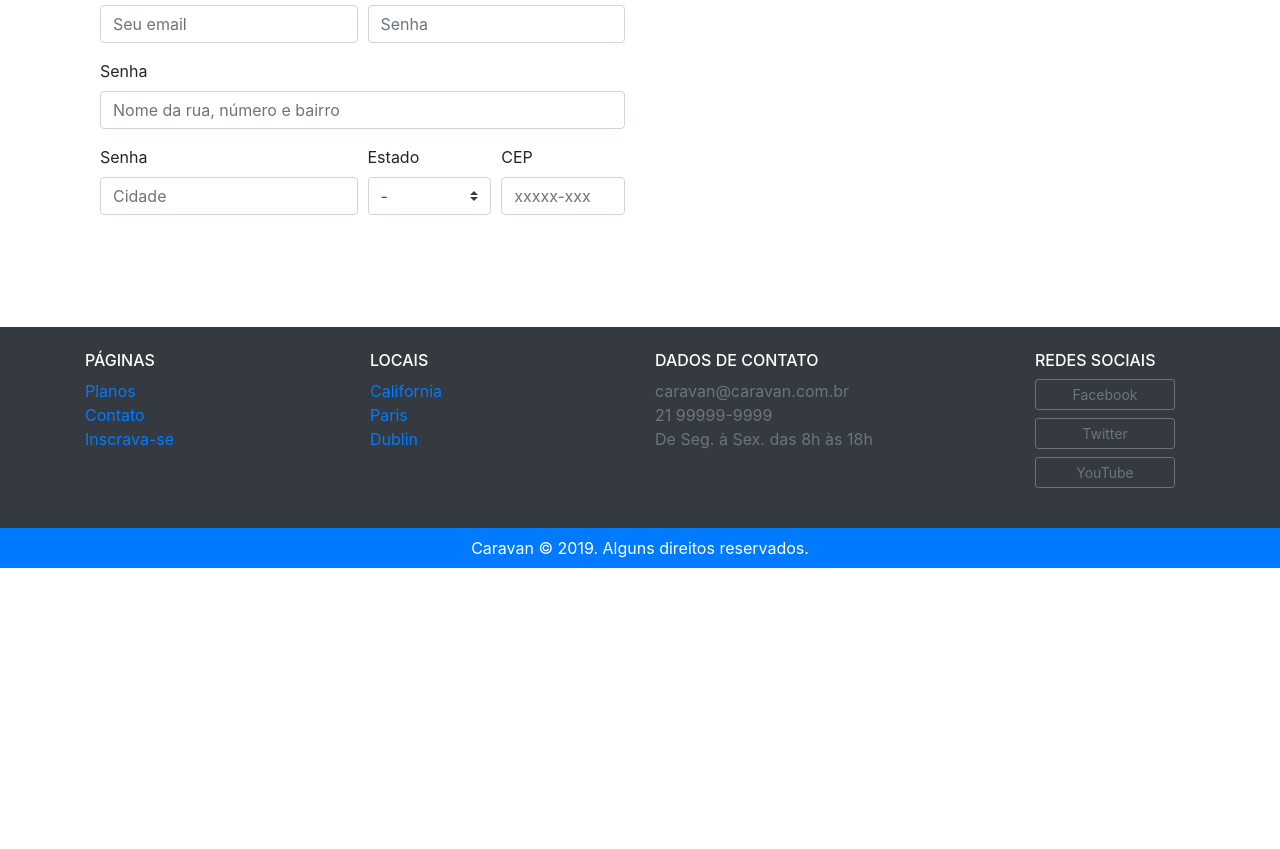
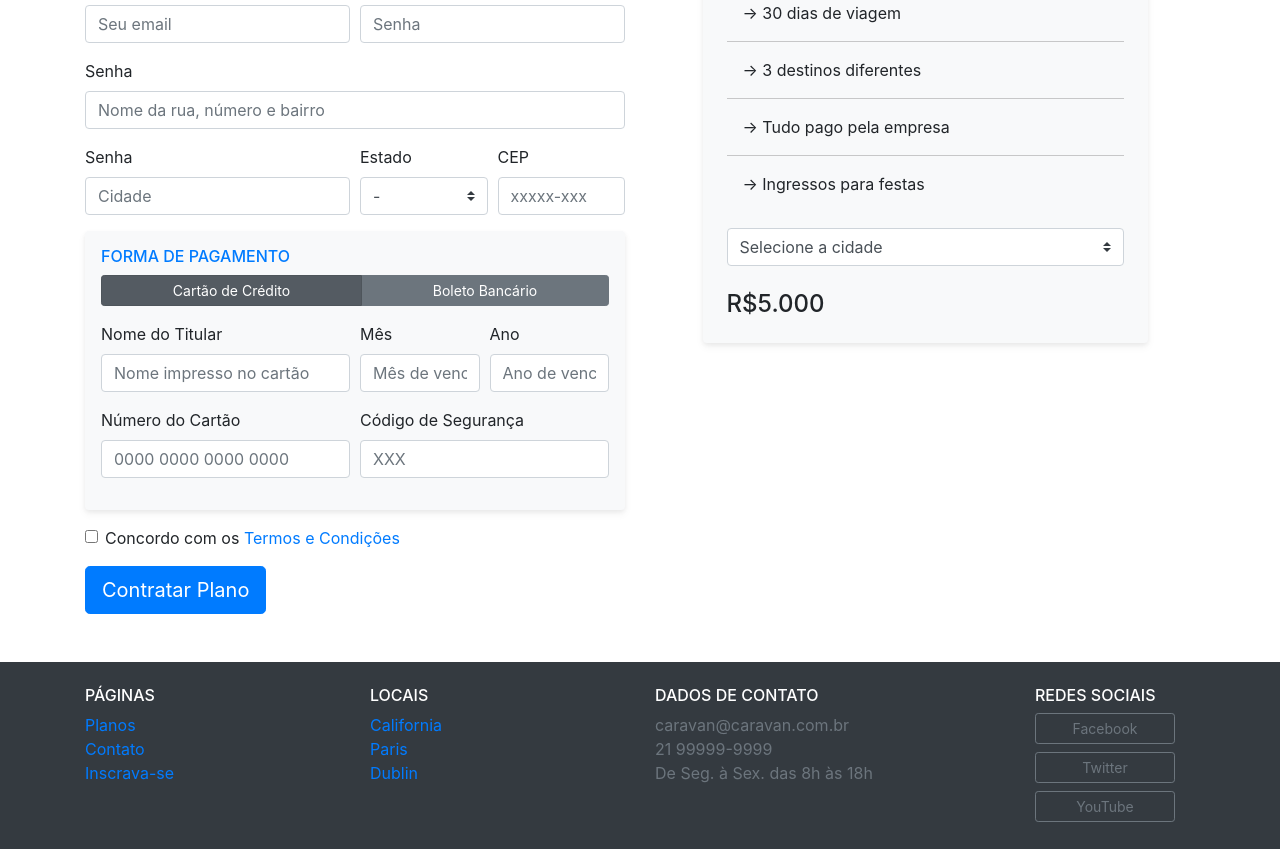
Before and after one commit to kevenndc/caravan, a plain HTML site: page inscricao.html in a window 1280 px wide. Shown: the part 378-1227 px from the top of the page. Before the commit the page ends 946 px from the top, so only its background shows below. Drawn offline with nearby package versions, Linux system fonts and the light colour scheme.

Commit message:
Added the Payment form

```diff
--- a/app.js
+++ b/app.js
@@ -0,0 +1,3 @@
+$(function () {
+    $('[data-toggle="tooltip"]').tooltip()
+})
--- a/inscricao.html
+++ b/inscricao.html
@@ -5,7 +5,7 @@
     <meta name="viewport" content="width=device-width, initial-scale=1.0">
     <meta http-equiv="X-UA-Compatible" content="ie=edge">
 
-    <link href="css/bootstrap.css" rel="stylesheet">
+    <link href="css/bootstrap.min.css" rel="stylesheet">
     <link href="css/style.css" rel="stylesheet" >
 
     <title>Caravan - Inscrição</title>
@@ -86,7 +86,6 @@
             <h2 class="display-4 text-primary">INSCREVA-SE</h2>
         </div>
         <div class="row">
-            <div class="col-lg mb-5">
             <form action="" class="col-lg-6">
                 <div class="form-row">
                     <div class="form-group col-md-6">
@@ -151,7 +150,76 @@
                         <input type="text" class="form-control" id="inputCep" placeholder="xxxxx-xxx">
                     </div>
                 </div>
+                <div class="bg-light rounded box-shadow p-3 form-group">
+                    <h2 class="h6 text-primary">FORMA DE PAGAMENTO</h2>
+                    <nav class="nav btn-group mb-3" id="formaPagamento" role="tablist">
+                        <button type="button" class="btn btn-secondary btn-sm active" id="nav-cartao-tab" data-toggle="tab" href="#nav-cartao" role="tab" aria-controls="nav-cartao" aria-selected="true">Cartão de Crédito</button>
+                        <button type="button" class="btn btn-secondary btn-sm" id="nav-boleto-tab" data-toggle="tab" href="#nav-boleto" role="tab" aria-controls="nav-boleto" aria-selected="false">Boleto Bancário</button>
+                    </nav>
+                    <div class="tab-content" id="formaPagamentoConteudo">
+                        <div class="tab-pane fade show active" id="nav-cartao" role="tabpanel" aria-labelledby="nav-cartao-tab">
+                            <div class="form-row">
+                                <div class="form-group col-md-6">
+                                    <label for="inputNomeTitular">Nome do Titular</label>
+                                    <input type="text" class="form-control" id="inputNomeTitular" placeholder="Nome impresso no cartão">
+                                </div>
+                                <div class="form-group col-md-3">
+                                    <label for="inputMesVencimento">Mês</label>
+                                    <input type="text" class="form-control" id="inputMesVencimento" placeholder="Mês de vencimento">
+                                </div>
+                                <div class="form-group col-md-3">
+                                    <label for="inputAnoVencimento">Ano</label>
+                                    <input type="text" class="form-control" id="inputAnoVencimento" placeholder="Ano de vencimento">
+                                </div>
+                                <div class="form-group col-md-6">
+                                    <label for="inputNumeroCartao">Número do Cartão</label>
+                                    <input type="text" class="form-control" id="inputNumeroCartao" placeholder="0000 0000 0000 0000">
+                                </div>
+                                <div class="form-group col-md-6">
+                                    <label for="inputCodigoSeguranca">Código de Segurança</label>
+                                    <input type="text" class="form-control" id="inputCodigoSeguranca" placeholder="XXX">
+                                </div>
+                            </div>
+                        </div>
+                        <div class="tab-pane fade" id="nav-boleto" role="tabpanel" aria-labelledby="nav-boleto-tab">
+                            <p class="lead">Clique em contratar plano que enviaremos um boleto para o seu e-mail.</p>
+                        </div>
+                    </div>
+                </div>
+                <div class="form-group form-check">
+                    <input type="checkbox" class="form-check-input" id="exampleCheck1">
+                    <label class="form-check-label" for="exampleCheck1">Concordo com os <a href="#">Termos e Condições</a></label>
+                </div>
+                <button type="submit" class="btn btn-primary btn-lg mt-0">Contratar Plano</button>
             </form>
+            <div class="col-lg-5 mx-auto order-first order-lg-1 mb-4">
+                <h2 class="h6 text-primary">PLANO ESCOLHIDO</h2>
+                <div class="bg-light rounded p-4 box-shadow">
+                    <h2>Gold</h2>
+                    <ul class="list-unstyled lista-plano">
+                        <li>→ 30 dias de viagem</li>
+                        <li>→ 3 destinos diferentes</li>
+                        <li>→ Tudo pago pela empresa</li>
+                        <li>→ Ingressos para festas</li>
+                    </ul>
+                    <form>
+                        <div class="form-group">
+                            <select class="custom-select" id="inputCidades">
+                                <option selected>Selecione a cidade</option>
+                                <option value="1">California</option>
+                                <option value="2">Paris</option>
+                                <option value="3">Dublin</option>
+                            </select>
+                        </div>
+                    </form>
+                        <div class="row mt-4">
+                            <div class="col">
+                                <span class="h4">R$5.000</span>
+                            </div>
+                        </div>
+                    </div>
+                </div>
+            </div>
         </div>
     </section>
 
```
Also changed, not shown: contato.html (+1 -1 lines), index.html (+1 -1 lines), local.html (+1 -1 lines), planos.html (+2 -2 lines).
